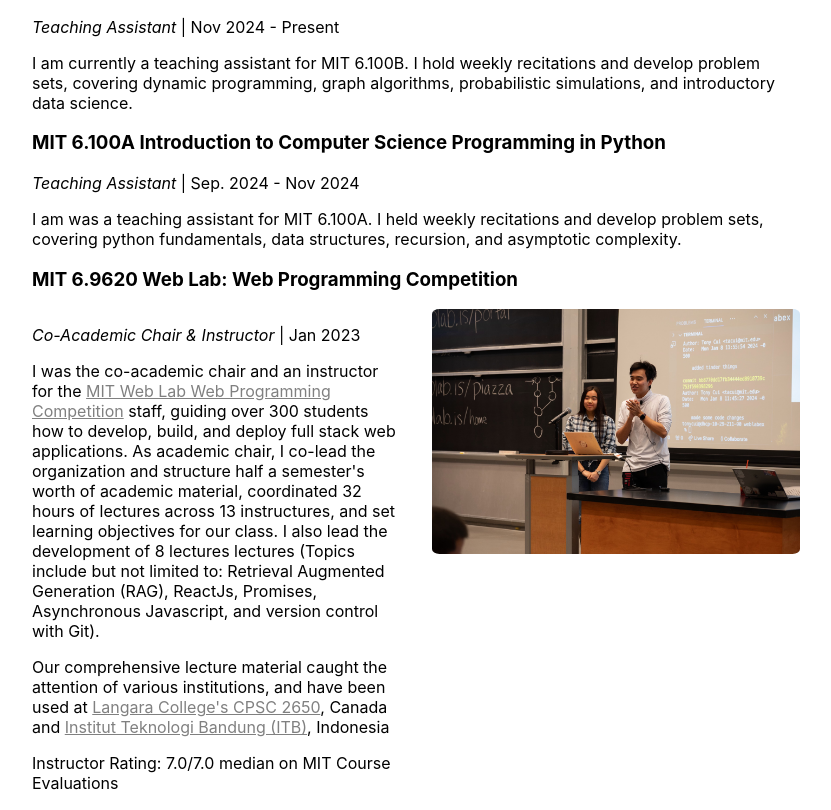
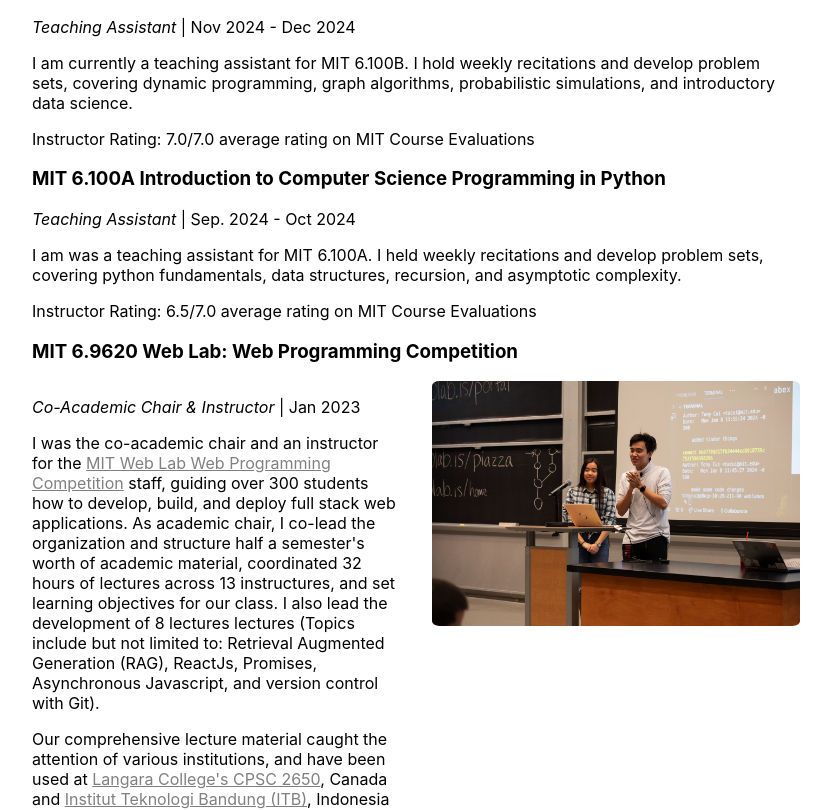
Before and after one commit to tcui37/tcui37.github.io, a React (Create React App) app: page /teachings in a window 1280 px wide. Shown: the part 260-1070 px from the top of the page, without its empty margins (224-1055 px from the left). Built offline with nearby package versions, Linux system fonts and the light colour scheme.

Commit message:
ratings for fall 2024

```diff
--- a/src/pages/Teachings.tsx
+++ b/src/pages/Teachings.tsx
@@ -7,13 +7,15 @@ const teachings = [
     {
         "title": 'Teaching Assistant',
         "organization": 'MIT 6.100B Introduction to Computational Thinking and Data Science',
-        "date": 'Nov 2024 - Present',
+        "date": 'Nov 2024 - Dec 2024',
+        "rating": "7.0/7.0 average rating ",
         "description": "I am currently a teaching assistant for MIT 6.100B. I hold weekly recitations and develop problem sets, covering dynamic programming, graph algorithms, probabilistic simulations, and introductory data science. ",
     },
     {
         "title": 'Teaching Assistant',
         "organization": 'MIT 6.100A Introduction to Computer Science Programming in Python',
-        "date": 'Sep. 2024 - Nov 2024',
+        "date": 'Sep. 2024 - Oct 2024',
+        "rating": "6.5/7.0 average rating",
         "description": "I am was a teaching assistant for MIT 6.100A. I held weekly recitations and develop problem sets, covering python fundamentals, data structures, recursion, and asymptotic complexity.",
     },
     {
@@ -30,7 +32,7 @@ const teachings = [
             </>,
         "img": WeblabPhoto,
         "link": "https://weblab.mit.edu/",
-        "rating": "7.0/7.0 median",
+        "rating": "6.9/7.0 average rating",
         "evaluations":<p>
         Student Evaluations (Anonymously collected by MIT Course Evaluations):
         <ul>
@@ -101,9 +103,9 @@ const Teachings: React.FC = () => {
                     <>
                         <h3>{teaching.organization}</h3>
                         <p>                    <i>{teaching.title}</i> |                    {teaching.date}</p>
-                        <p>{teaching.rating ? "Instructor Rating: " + teaching.rating + " on MIT Course Evaluations": ''}</p>
                         {teaching.img && <img src={teaching.img} className='img'></img>}
                         <p>{teaching.description}</p>
+                        <p>{teaching.rating ? "Instructor Rating: " + teaching.rating + " on MIT Course Evaluations": ''}</p>
                     </>}
                 </>
             ))}
```
